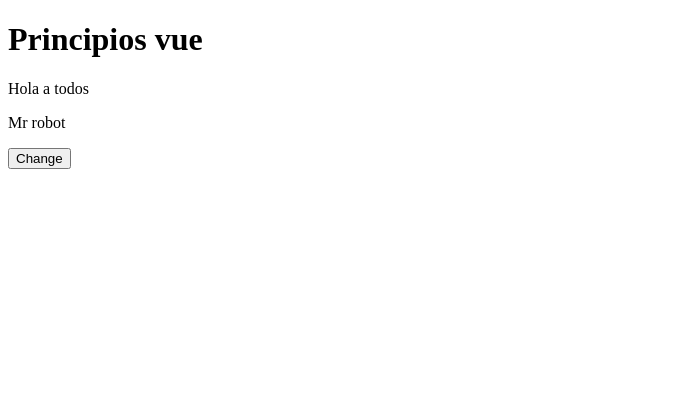
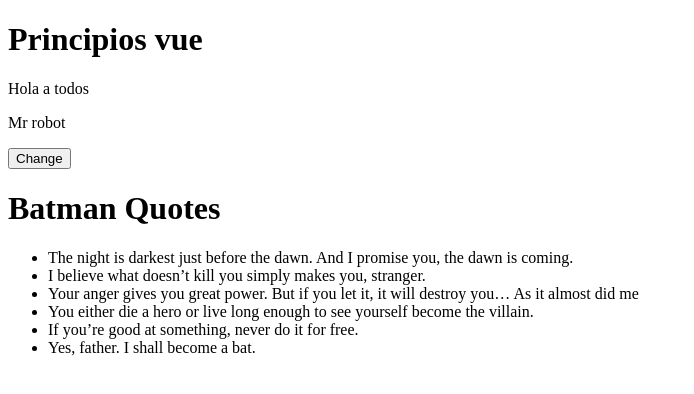
Before and after one commit to MarcoAntonioGuadalupeRivasGuzman/introduccionVue, a plain HTML site: page index.html in a window 1280 px wide. Shown: the whole page, without its empty margins (0-694 px from the left). Drawn offline with nearby package versions, Linux system fonts and the light colour scheme.

Commit message:
se agrego la directiva v-for para mostrar frases

```diff
--- a/index.html
+++ b/index.html
@@ -14,6 +14,13 @@
         <button v-on:click="changeMessage" >
             Change
         </button>
+
+        <h1>Batman Quotes</h1>
+
+        <ul>
+            <li v-for="cita in citas">{{cita.quote}}</li>
+        </ul>
+
     </div>
     <script src="https://unpkg.com/vue@3/dist/vue.global.js"></script>
     <script src="app.js"></script>
```
